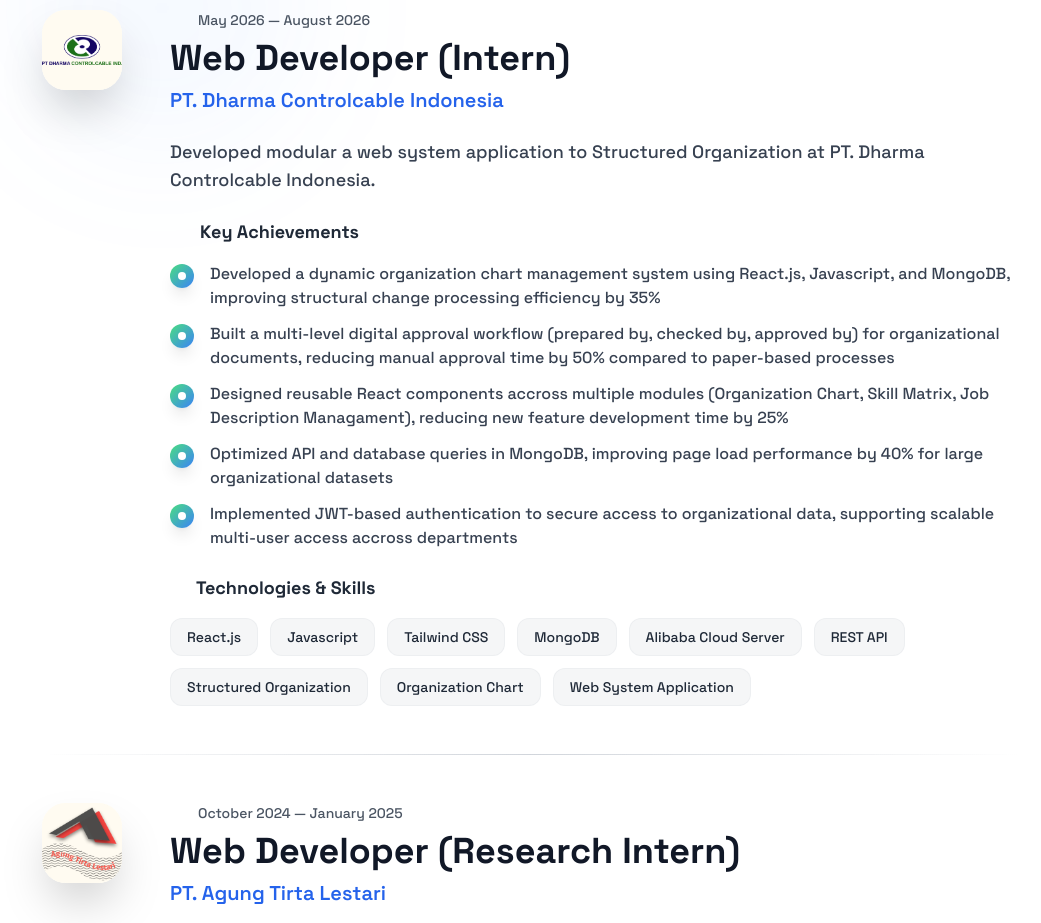
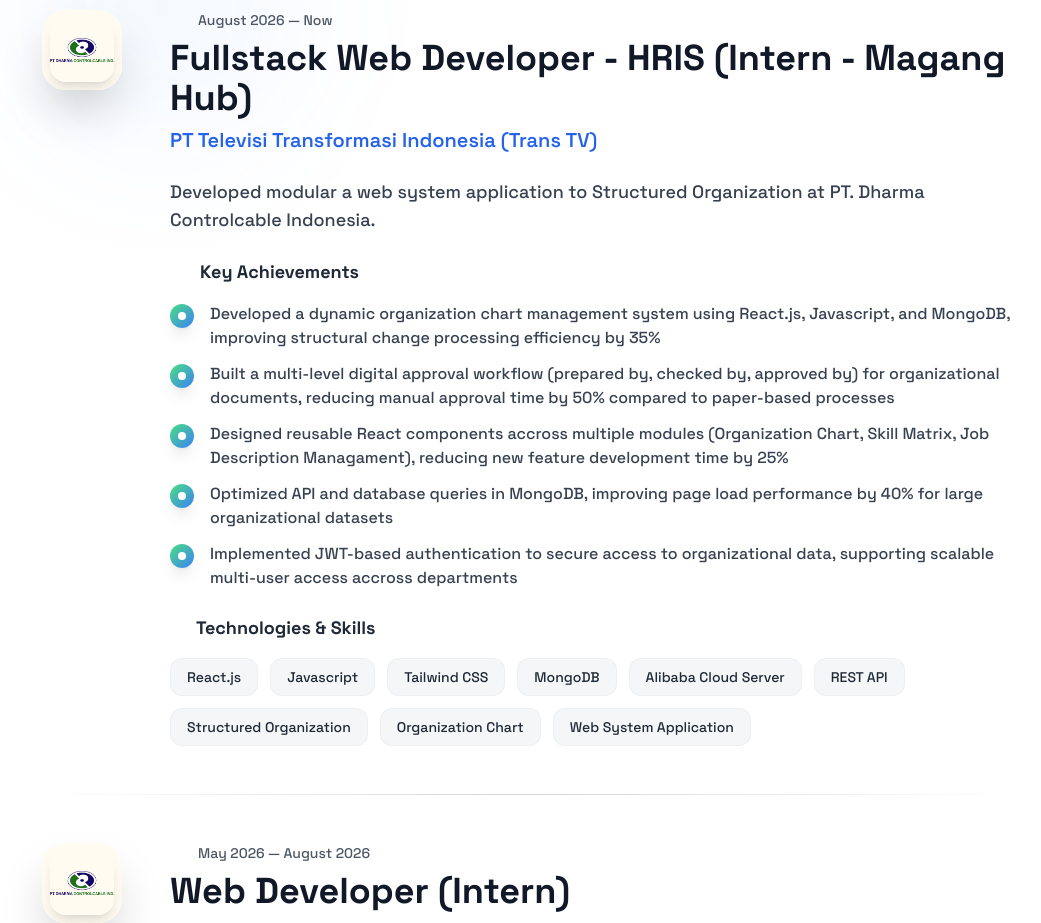
Before and after one commit to zennmhtr/my-portfoliov2, a Next.js app: page / in a window 1280 px wide. Shown: the part 4120-5043 px from the top of the page, without its empty margins (110-1151 px from the left). Built offline with nearby package versions, Linux system fonts and the light colour scheme; no server answers; some icons are missing.

Commit message:
My Portfolio V2

```diff
--- a/src/components/portfolio/ExperienceSection.tsx
+++ b/src/components/portfolio/ExperienceSection.tsx
@@ -5,7 +5,25 @@
 import SectionHeader from "./SectionHeader";
 
 const experience = [
-{
+  {
+    role: "Fullstack Web Developer - HRIS (Intern - Magang Hub)",
+    company: "PT Televisi Transformasi Indonesia (Trans TV)",
+    period: "August 2026 — Now",
+    type: "Internship",
+    companyIcon: "mdi:company",
+    companyLogo: "/icons/dcci.png",
+    companyColor: "from-[#FFFBF1] to-[#FFFBF1]",
+    description: "Developed modular a web system application to Structured Organization at PT. Dharma Controlcable Indonesia.",
+    achievements: [
+        "Developed a dynamic organization chart management system using React.js, Javascript, and MongoDB, improving structural change processing efficiency by 35%",
+        "Built a multi-level digital approval workflow (prepared by, checked by, approved by) for organizational documents, reducing manual approval time by 50% compared to paper-based processes",
+        "Designed reusable React components accross multiple modules (Organization Chart, Skill Matrix, Job Description Managament), reducing new feature development time by 25%",
+        "Optimized API and database queries in MongoDB, improving page load performance by 40% for large organizational datasets",
+        "Implemented JWT-based authentication to secure access to organizational data, supporting scalable multi-user access accross departments"
+    ],
+    technologies: ["React.js", "Javascript", "Tailwind CSS", "MongoDB", "Alibaba Cloud Server", "REST API", "Structured Organization", "Organization Chart", "Web System Application"]
+  },
+  {
     role: "Web Developer (Intern)",
     company: "PT. Dharma Controlcable Indonesia",
     period: "May 2026 — August 2026",
@@ -147,7 +165,7 @@
                     whileHover={{ scale: 1.1, rotate: 5 }}
                     className={`w-16 h-16 sm:w-20 sm:h-20 md:w-20 md:h-20 rounded-2xl md:rounded-3xl bg-gradient-to-br ${exp.companyColor} flex items-center justify-center shadow-xl md:shadow-2xl mb-3 md:mb-4 relative overflow-hidden group-hover:shadow-2xl md:group-hover:shadow-3xl transition-all duration-500`}
                   >
-                    <div className={`w-16 h-16 sm:w-20 sm:h-20 md:w-20 md:h-20 rounded-2xl bg-gradient-to-br ${exp.companyColor} flex items-center justify-center shadow-lg group-hover:scale-110 transition-transform duration-300 overflow-hidden relative`}>
+                    <div className={`w-16 h-16 sm:w-18 sm:h-18 md:w-18 md:h-18 rounded-2xl bg-gradient-to-br ${exp.companyColor} flex items-center justify-center shadow-lg group-hover:scale-110 transition-transform duration-300 overflow-hidden relative`}>
                       {exp.companyLogo ? (
                         <img
                           src={exp.companyLogo}
```
